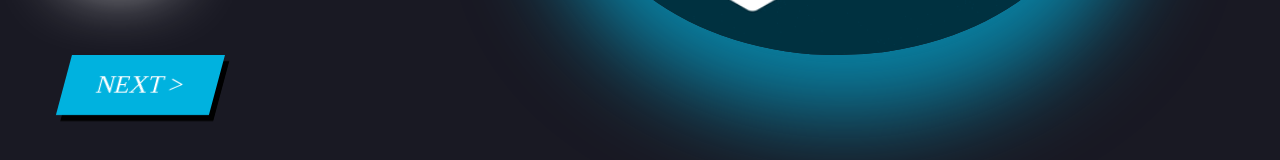
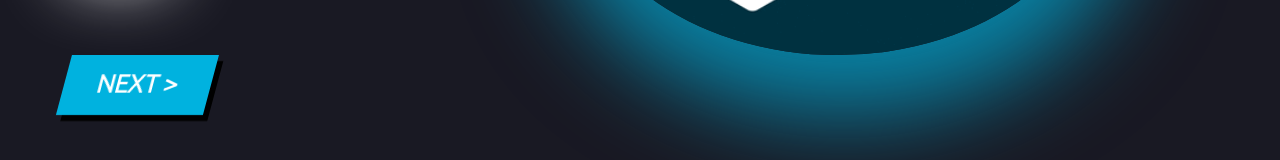
Before and after one commit to solutionsforu999/portolio, a React (Create React App) app: page /home in a window 1280 px wide. Shown: the part 473-633 px from the top of the page. Built offline with nearby package versions, Linux system fonts and the light colour scheme.

Commit message:
commit_navbar_icon_fix

```diff
--- a/public/index.html
+++ b/public/index.html
@@ -3,6 +3,9 @@
   <head>
     <meta charset="utf-8" />
     <link rel="icon" href="iconall.ico" />
+    <link rel="preconnect" href="https://fonts.googleapis.com">
+<link rel="preconnect" href="https://fonts.gstatic.com" crossorigin>
+<link href="https://fonts.googleapis.com/css2?family=Ubuntu:wght@300&display=swap" rel="stylesheet">
     <meta name="viewport" content="width=device-width, initial-scale=1" />
     <meta name="theme-color" content="#000000" />
     <meta
--- a/src/App.css
+++ b/src/App.css
@@ -252,7 +252,8 @@
 
 .spanbtx {
     transform: skewX(15deg);
-    font-family: 'Rubik';
+    font-family: 'Ubuntu';
+    font-weight: bold;
 }
 
 .second {
```
